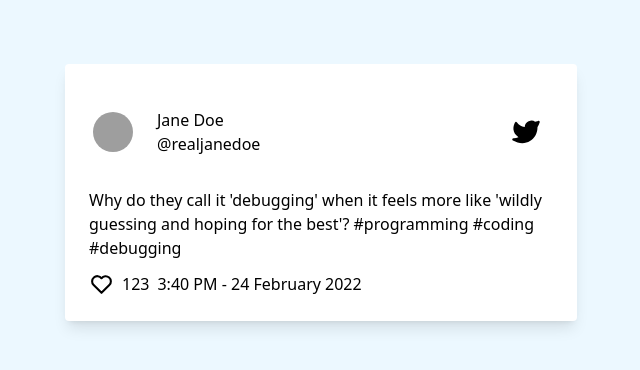
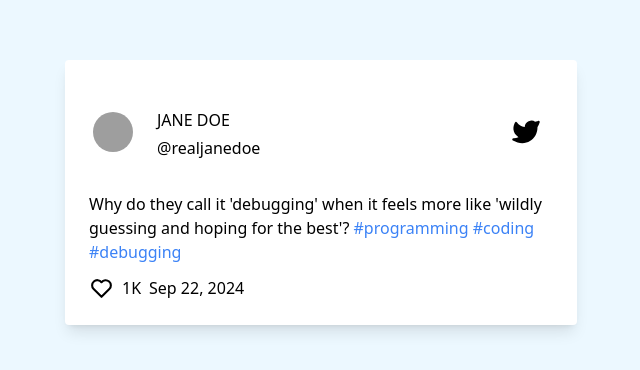
Before and after one commit to khafidprayoga/codedesign-dev, a SvelteKit app in the folder tweet-embed/: page / in a window 1280 px wide. Shown: the part 208-578 px from the top of the page, without its empty margins (319-959 px from the left). Built offline with nearby package versions, Linux system fonts and the light colour scheme; grey boxes are pictures that could not be loaded.

Commit message:
adjust the styling
datetime parser
add fill hearth
add underline and blue on hashtag

```diff
--- a/package.json
+++ /dev/null
@@ -1,3 +0,0 @@
-{
-  "dependencies": { "@tabler/icons-svelte": "^3.17.0", "install": "^0.13.0" }
-}
--- a/tweet-embed/package.json
+++ b/tweet-embed/package.json
@@ -20,6 +20,7 @@
 		"eslint": "^9.0.0",
 		"eslint-config-prettier": "^9.1.0",
 		"eslint-plugin-svelte": "^2.36.0",
+		"fecha": "^4.2.3",
 		"globals": "^15.0.0",
 		"postcss": "^8.4.47",
 		"prettier": "^3.1.1",
--- a/tweet-embed/src/routes/+page.svelte
+++ b/tweet-embed/src/routes/+page.svelte
@@ -1,6 +1,16 @@
-<script>
+<script lang="ts">
+	import {format} from "fecha";
 	import ProfilePicture from '$lib/assets/profile-pic.jpg';
 	import { IconHeart, IconBrandTwitterFilled } from '@tabler/icons-svelte';
+
+	let likeCount: string = "1K";
+	let text = "Why do they call it 'debugging' when it feels more like 'wildly guessing and hoping for the best'? #programming #coding #debugging";
+
+	const getFormattedText = (text: String) => {
+	return text.replace(/#(\w+)/g, '<span class="text-blue-500 hover:underline hover:cursor-pointer">#$1</span>');
+	};
+
+	let publishedAt = format(new Date(), "MMM D, YYYY");
 </script>
 
 <div
@@ -21,8 +31,8 @@ bg-white hover:shadow-xl transition-shadow duration-300
 				alt="tweet author profile"
 			/>
 			<div class="p-5">
-				<h3 id="tweet-author py-3">Jane Doe</h3>
-				<p id="tweet-name py-3">@realjanedoe</p>
+				<h3 id="tweet-author" class="py-1 uppercase">Jane Doe</h3>
+				<p id="tweet-name">@realjanedoe</p>
 			</div>
 		</div>
 		<div id="tweet-icon" class="self-center ml-auto mr-3">
@@ -31,19 +41,16 @@ bg-white hover:shadow-xl transition-shadow duration-300
 	</div>
 	<div id="tweet-body">
 		<div id="tweet-content">
-			Why do they call it 'debugging' when it feels more like 'wildly guessing and hoping for the
-			best'? #programming #coding #debugging
+			{@html getFormattedText(text)}
 		</div>
 		<div id="tweet-action" class="mt-3 flex flex-row">
-			<IconHeart stroke={2} size="25" />
-			<span id="like-count" class="ml-2">123</span>
-			<span id="tweet-published-at" class="ml-2">3:40 PM - 24 February 2022</span>
+			<IconHeart stroke={2} size="25" class="cursor-pointer hover:fill-gray-800"/>
+			<span id="like-count" class="ml-2">{likeCount}</span>
+			<span id="tweet-published-at" class="ml-2">{publishedAt}</span>
 		</div>
 	</div>
 </div>
 
 <style>
-#tweet-card{
-    cursor: pointer;
-}
+
 </style>
```
Also changed, not shown: 2 other files (tests, documents, lock files or other folders).
